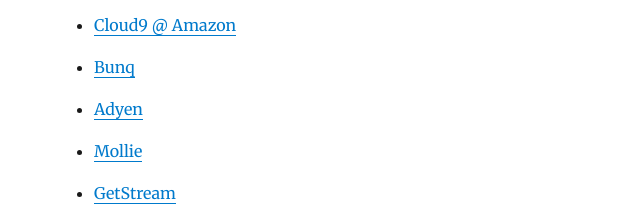
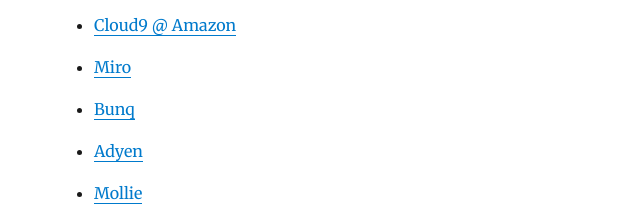
Before and after one commit to agentcooper/agentcooper.io, a Gatsby site: page /collections/amsterdam-work/ in a window 1280 px wide. Shown: the part 537-751 px from the top of the page, 231-871 px from the left. Built offline with nearby package versions, Linux system fonts and the light colour scheme; Gatsby itself is replaced by a stand-in of ours; some packages are replaced by stand-ins of ours.

Commit message:
Update amsterdam-work.md

```diff
--- a/content/collections/amsterdam-work.md
+++ b/content/collections/amsterdam-work.md
@@ -12,6 +12,7 @@
 - [Flexport](https://www.flexport.com/careers/jobs?location=amsterdam)
 - [WeTransfer](https://wetransfer.com/about)
 - [Cloud9 @ Amazon](https://www.amazon.jobs/en/locations/amsterdam-netherlands?offset=0&result_limit=10&sort=relevant&category=software-development&distanceType=Mi&radius=24km&latitude=&longitude=&loc_group_id=&loc_query=&base_query=&city=&country=&region=&county=&query_options=&)
+- [Miro](https://miro.com/careers/vacancy/4502636002/)
 - [Bunq](https://www.bunq.com/)
 - [Adyen](https://www.adyen.com)
 - [Mollie](https://jobs.mollie.com/?selectedType=location)
```
